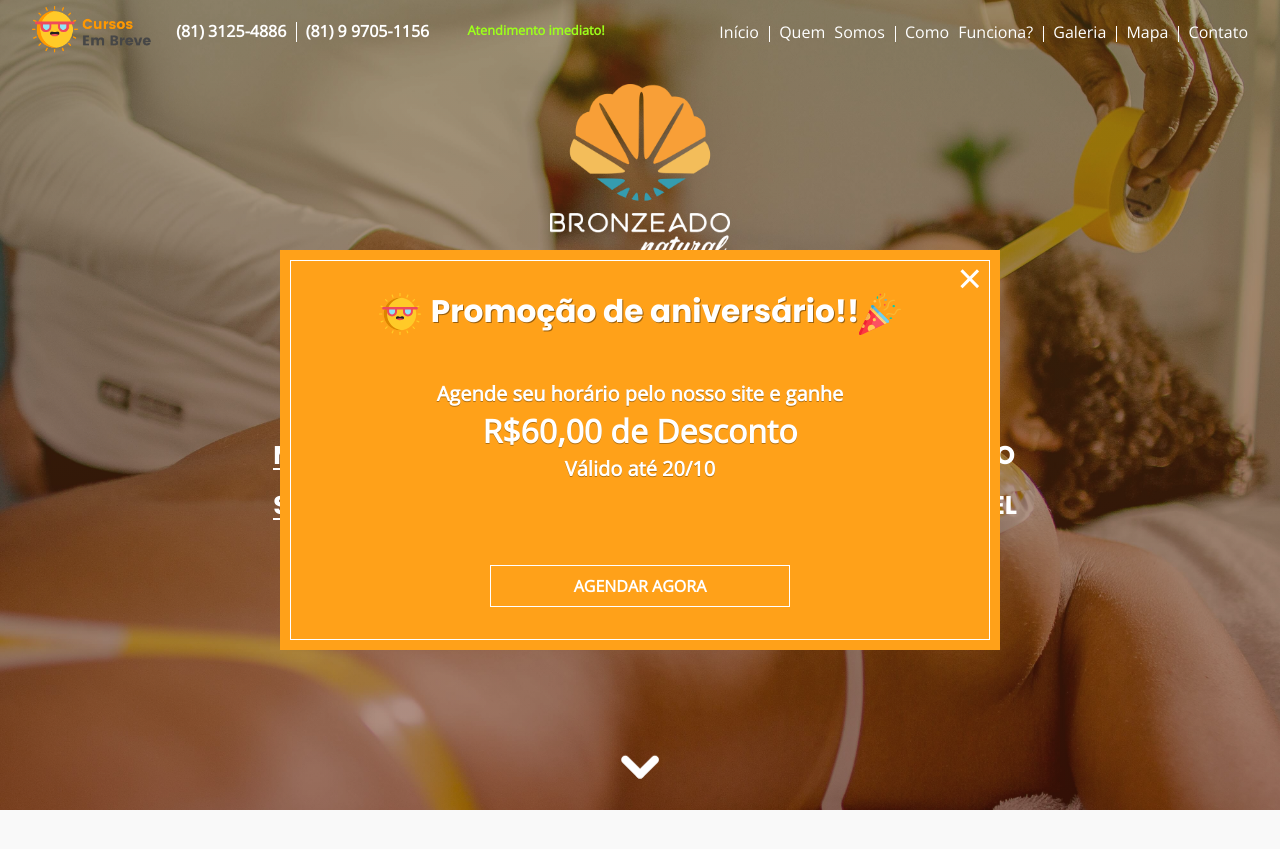
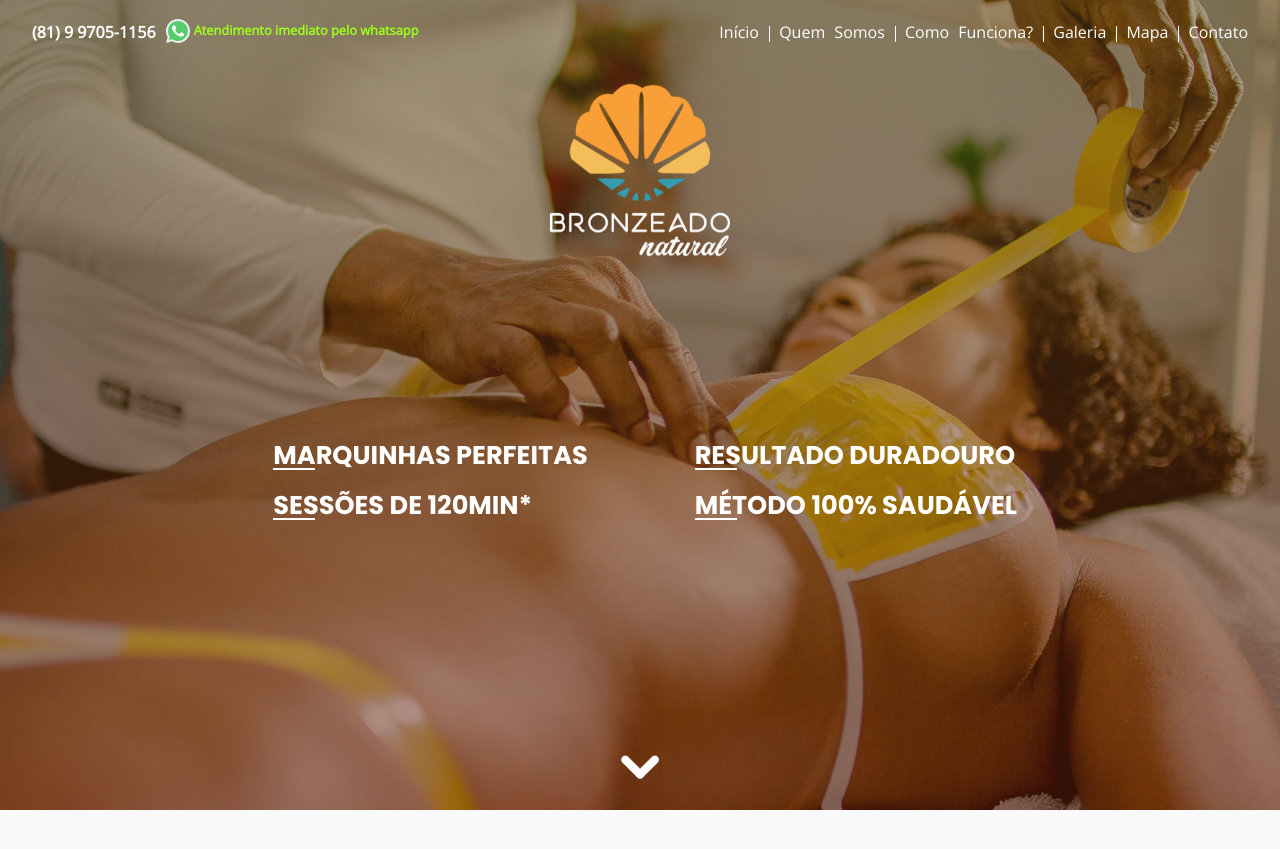
Before and after one commit to betodasilva/bronzeadonatural, a Jekyll site: the page built from index.md, in a window 1280 px wide and 900 px high. Shown: the top 849 px of the window. Built offline with Jekyll 4.4.1, drawn with Linux system fonts in a browser that asks for light colours; nearby versions of some CDN libraries; some of the changed text lies outside the part shown.

Commit message:
Adiciona tempo de exibição popup + ajustes

```diff
--- a/_includes/header.html
+++ b/_includes/header.html
@@ -13,17 +13,14 @@
           </div>
         </label>
         <div class="whatsapp col-sm-6">
-          <img src="{{ '/assets/images/cursos-bronzeado.png' | prepend: site.baseurl}}" alt="Bronzeado Natural" class="cursos-badge">
           <img src="{{ '/assets/images/simbolo-laranja.png' | prepend: site.baseurl }}" class="simbolo" style="display: none;">
           <div class="fones">
-              <span class="number fix">(81) 3125-4886</span>
-              <span class="separator"></span>
               <span class="number">(81) 9 9705-1156</span>
           </div>
 
           <div class="whatsapp-text">
-              <i class="icon icon-whatsapp"></i>
-              <span class="text font_small">Atendimento imediato!</span>
+              <i class="icon icon-whatsapp shake-top"></i>
+              <span class="text font_small">Atendimento imediato pelo whatsapp</span>
           </div>
 
         </div>
--- a/_layouts/default.html
+++ b/_layouts/default.html
@@ -151,7 +151,7 @@
         <section id="contato" class="contact row">
           <div class="col-xs-12 center-xs">
             <h1 class="title medium" style="margin-bottom:0;">Entre em contato</h1>
-            <h3 style="margin-top:0;margin-bottom:1.2em;">E tire suas dúvidas sobre nossos procedimentos e cursos</h3>
+            <h3 style="margin-top:0;margin-bottom:1.2em;">Faça seu agendamento ou tire suas dúvidas sobre nossos procedimentos e <strong>cursos</strong></h3>
           </div>
           <div class="col-xs-12">
             <form action="https://formspree.io/bronzeadonaturalrecife@gmail.com"
--- a/_sass/main.scss
+++ b/_sass/main.scss
@@ -277,10 +277,9 @@
 }
 
 .whatsapp-text {
-	margin-top: -3px;
 	display: inline-block;
 	position: absolute;
-	top: 15px;
+
 }
 
 @media (max-width: 656px) {
@@ -587,17 +586,19 @@
 	margin-left: -360px;
 
 	display: flex;
-	// visibility: hidden;
-	// opacity: 0;
+	visibility: hidden;
+	opacity: 0;
+	transform: scale(0.8);
 
 	justify-content: center;
 	align-items: center;
-	transition: all .2s ease-in-out;
+	transition: all 280ms ease-in-out;
 
 	&.popup-active {
 		// display: flex;
 		opacity: 1;
 		visibility: visible;
+		transform: scale(1);
 
 	}
 	@media (max-width: 480px) {
@@ -692,3 +693,75 @@
 	}
 
 }
+
+.shake-top {
+	-webkit-animation: shake-top 0.8s cubic-bezier(0.455, 0.030, 0.515, 0.955) both;
+	        animation: shake-top 0.8s cubic-bezier(0.455, 0.030, 0.515, 0.955) both;
+}
+
+ @-webkit-keyframes shake-top {
+	0%,
+	100% {
+	  -webkit-transform: rotate(0deg);
+			  transform: rotate(0deg);
+	  -webkit-transform-origin: 50% 0;
+			  transform-origin: 50% 0;
+	}
+	10% {
+	  -webkit-transform: rotate(2deg);
+			  transform: rotate(2deg);
+	}
+	20%,
+	40%,
+	60% {
+	  -webkit-transform: rotate(-4deg);
+			  transform: rotate(-4deg);
+	}
+	30%,
+	50%,
+	70% {
+	  -webkit-transform: rotate(4deg);
+			  transform: rotate(4deg);
+	}
+	80% {
+	  -webkit-transform: rotate(-2deg);
+			  transform: rotate(-2deg);
+	}
+	90% {
+	  -webkit-transform: rotate(2deg);
+			  transform: rotate(2deg);
+	}
+  }
+  @keyframes shake-top {
+	0%,
+	100% {
+	  -webkit-transform: rotate(0deg);
+			  transform: rotate(0deg);
+	  -webkit-transform-origin: 50% 0;
+			  transform-origin: 50% 0;
+	}
+	10% {
+	  -webkit-transform: rotate(2deg);
+			  transform: rotate(2deg);
+	}
+	20%,
+	40%,
+	60% {
+	  -webkit-transform: rotate(-4deg);
+			  transform: rotate(-4deg);
+	}
+	30%,
+	50%,
+	70% {
+	  -webkit-transform: rotate(4deg);
+			  transform: rotate(4deg);
+	}
+	80% {
+	  -webkit-transform: rotate(-2deg);
+			  transform: rotate(-2deg);
+	}
+	90% {
+	  -webkit-transform: rotate(2deg);
+			  transform: rotate(2deg);
+	}
+  }
--- a/assets/js/main.js
+++ b/assets/js/main.js
@@ -93,7 +93,8 @@
         $('.popup-holder').remove();
     });
 
-    // setTimeout(showPopup, 10000);
+    setTimeout(showPopup, 12000);
+    setInterval(shakeTop, 4000);
 
 });
 
@@ -101,3 +102,12 @@
     const popup = $('.popup-holder');
     popup.addClass('popup-active');
 }
+
+function shakeTop() {
+    const object = $('.icon-whatsapp');
+    object.removeClass('shake-top');
+    setTimeout(function(){
+        object.addClass('shake-top');
+    }, 2000);
+
+}
```
Also changed, not shown: assets/images/whatsapp.svg (added).
